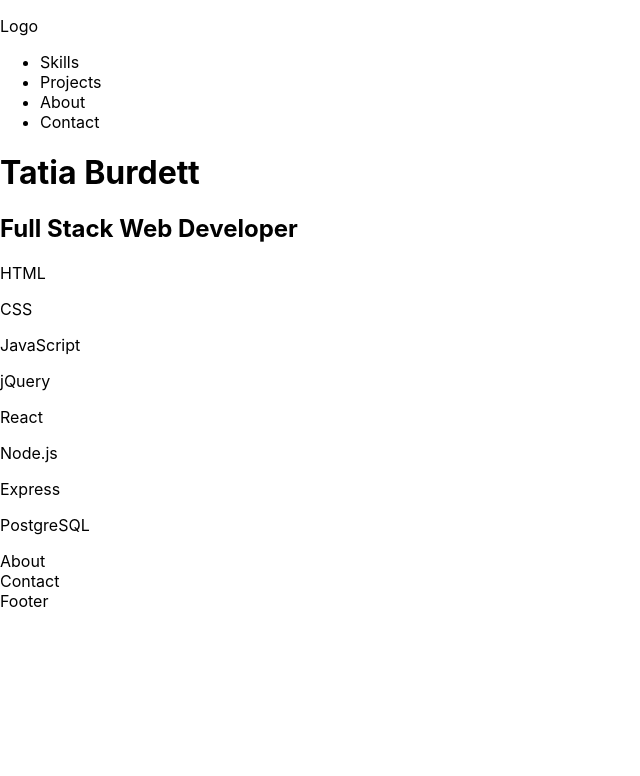
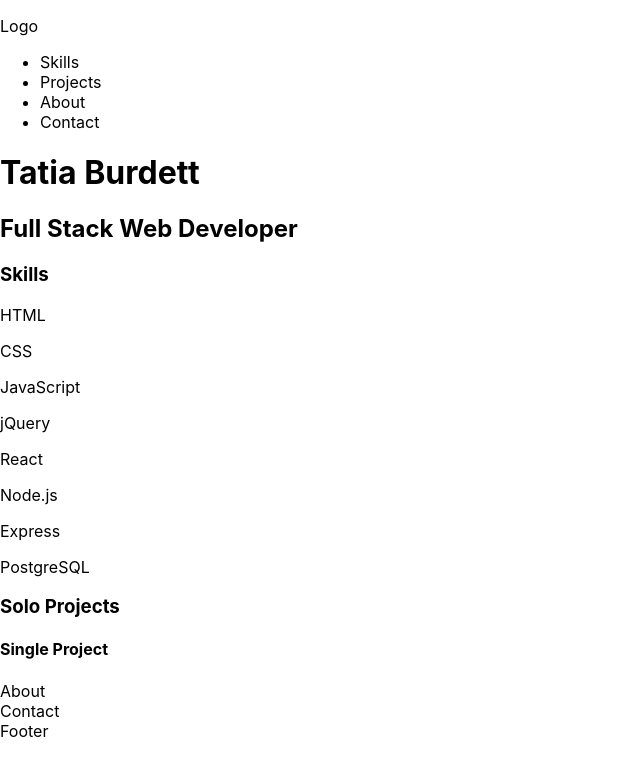
Before and after one commit to tatia-burdett/my-portfolio, a React (Create React App) app: page / in a window 1280 px wide. Shown: the top 776 px of the page, without its empty margins (0-640 px from the left). Built offline with nearby package versions, Linux system fonts and the light colour scheme.

Commit message:
add project comp, text

```diff
--- /dev/null
+++ b/src/components/Projects/Project/Project.js
@@ -0,0 +1,13 @@
+import React from 'react'
+
+class Project extends React.Component {
+  render() {
+    return (
+      <div>
+        <h4>Single Project</h4>
+      </div>
+    )
+  }
+}
+
+export default Project
--- a/src/components/Projects/Projects.js
+++ b/src/components/Projects/Projects.js
@@ -1,10 +1,13 @@
 import React from 'react'
+
+import Project from './Project/Project'
 
 class Projects extends React.Component {
   render() {
     return (
       <section className='projects'>
-
+        <h3>Solo Projects</h3>
+        <Project />
       </section>
     )
   }
--- a/src/components/Skills/Skills.js
+++ b/src/components/Skills/Skills.js
@@ -4,6 +4,7 @@ class Skills extends React.Component {
   render() {
     return (
       <section className='skills'>
+        <h3>Skills</h3>
         <p>HTML</p>
         <p>CSS</p>
         <p>JavaScript</p>
```
